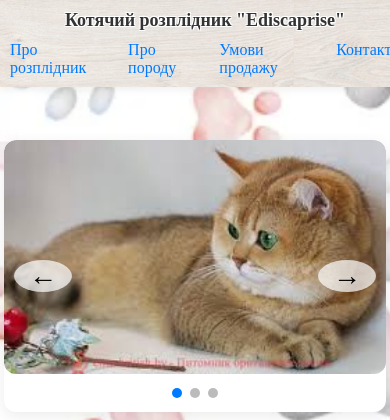
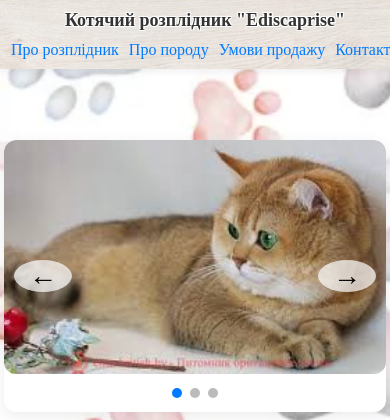
Before and after one commit to IvanValeev/edis_site, a Python web app: template templates/index.html in a window 390 px wide. Shown: the top 420 px of the page. Run offline with Jinja, Linux system fonts and the light colour scheme; the template is opened without the code that fills it, so the values that code supplies are empty.

Commit message:
Update style.css

```diff
--- a/static/style.css
+++ b/static/style.css
@@ -23,7 +23,7 @@
 
 .navbar .nav-links {
     display: flex;
-    gap: 30px;
+    gap: 25px;
     margin-left: auto;
     margin-right: 10vw;
 }
@@ -50,9 +50,7 @@ body {
     min-height: 100vh;
 }
 
-/* span{
-    background-color: #ffffff;
-} */
+
 .brand{
     color: black;
         background-color: transparent;
@@ -191,12 +189,7 @@ body {
     text-decoration: none;
 }
 
-/* p {
-    font-size: 14px;
-    color: #030303 !important;
-    background-color: #ffffff !important;
-    color: #000000 !important;
-} */
+
 
 h2 {
     color: #000000 !important;
@@ -244,7 +237,7 @@ h2 {
 
     .navbar .nav-links {
         margin: 10px 0 0 0;
-        gap: 15px;
+        gap: 10px;
         margin-right: 0;
     }
 
```
